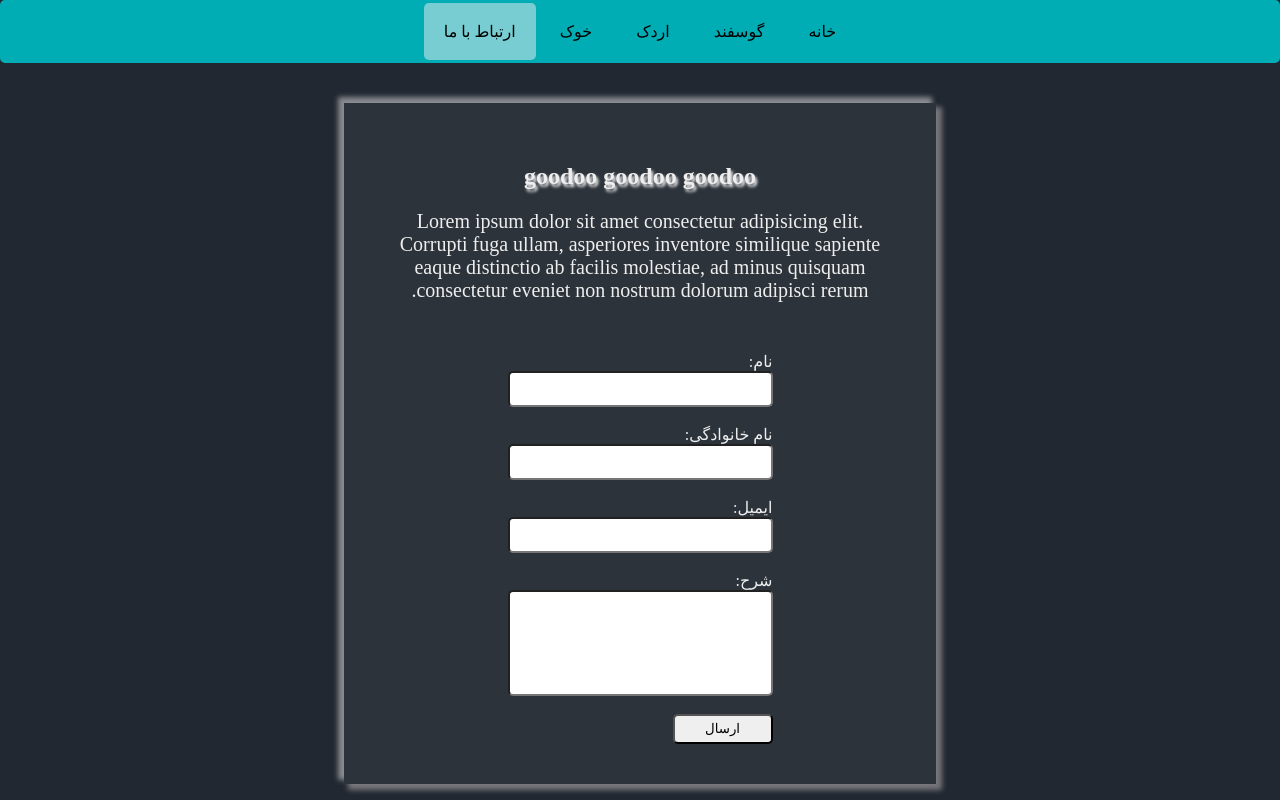
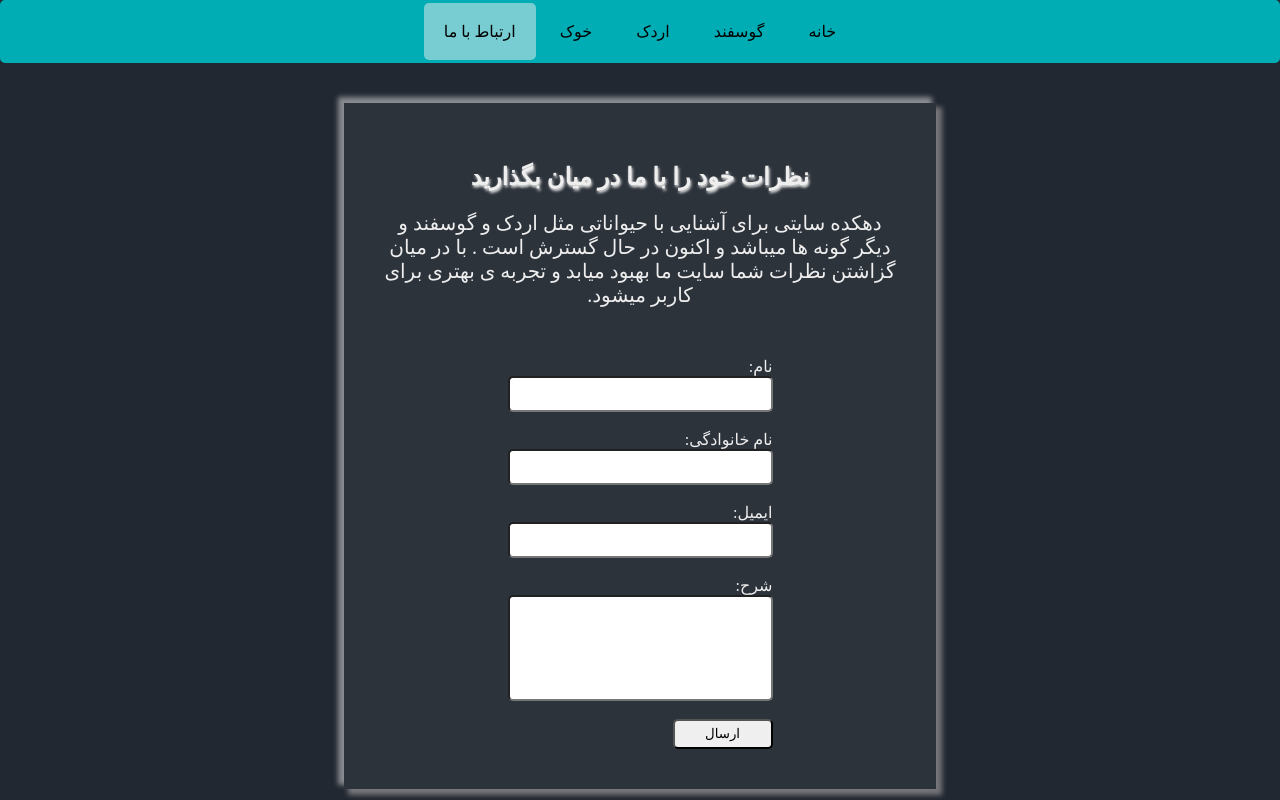
Before and after one commit to hedienouri/dehkade, a plain HTML site: page pages/contactus.html in a window 1280 px wide. Drawn offline with Linux system fonts and the light colour scheme.

Commit message:
complete cnt-box

```diff
--- a/assets/css/style.css
+++ b/assets/css/style.css
@@ -93,7 +93,7 @@ P {
 }
 
 h2 {
-    text-shadow: 2px 3px 3px;
+    text-shadow: 1px 2px 3px;
 }
 
 .message {
--- a/pages/contactus.html
+++ b/pages/contactus.html
@@ -23,10 +23,9 @@
 
     <div class="cnt-box">
         <div>
-            <h2>goodoo goodoo goodoo</h2>
-            <p>Lorem ipsum dolor sit amet consectetur adipisicing elit. Corrupti fuga ullam, asperiores inventore
-                similique sapiente eaque distinctio ab facilis molestiae, ad minus quisquam consectetur eveniet non
-                nostrum dolorum adipisci rerum.</p>
+            <h2>نظرات خود را با ما در میان بگذارید</h2>
+            <p>دهکده سایتی برای آشنایی با حیواناتی مثل اردک و گوسفند و دیگر گونه ها میباشد و اکنون در حال گسترش است . با
+                در میان گزاشتن نظرات شما سایت ما بهبود میابد و تجربه ی بهتری برای کاربر میشود.</p>
         </div>
         <div class="message" style="width: fit-content;">
             <form action="">
```
